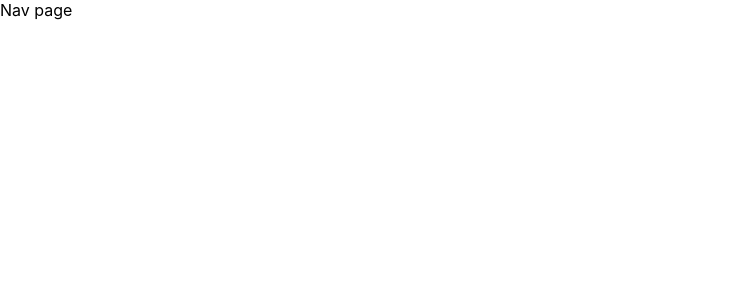
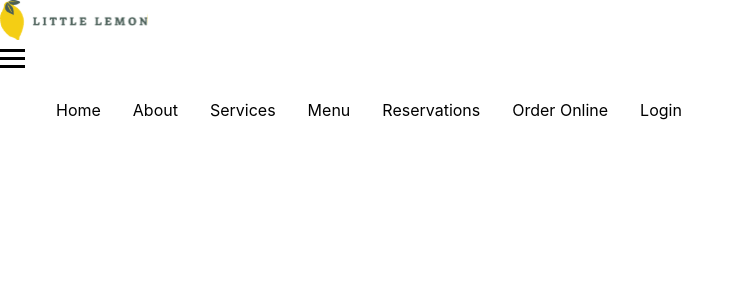
Before and after one commit to Ard-it/Test, a React (Create React App) app: page / in a window 1280 px wide. Shown: the top 300 px of the page, without its empty margins (0-744 px from the left). Built offline with nearby package versions, Linux system fonts and the light colour scheme; a web font is replaced by a local one.

Commit message:
Update Nav.js

```diff
--- a/src/components/Nav.js
+++ b/src/components/Nav.js
@@ -1,9 +1,43 @@
 import React from 'react';
-
+import logo from '../images/Logo .svg';
 const Nav = () => {
     return (
         <nav>
-            Nav page
+            <a href='/'>
+                <img src={logo} alt='logo'/>
+            </a>
+
+            {/* Mobile Nav */}
+            <div>
+                <div className='bar'></div>
+                <div className='bar'></div>
+                <div className='bar'></div>
+            </div>
+
+            {/* Nav Items */}
+            <ul>
+                <li>
+                    <a href='/'>Home</a>
+                </li>
+                <li>
+                    <a href='/'>About</a>
+                </li>
+                <li>
+                    <a href='/'>Services</a>
+                </li>
+                <li>
+                    <a href='/'>Menu</a>
+                </li>
+                <li>
+                    <a href='/'>Reservations</a>
+                </li>
+                <li>
+                    <a href='/'>Order Online</a>
+                </li>
+                <li>
+                    <a href='/'>Login</a>
+                </li>
+            </ul>
         </nav>
     )
 };
```
